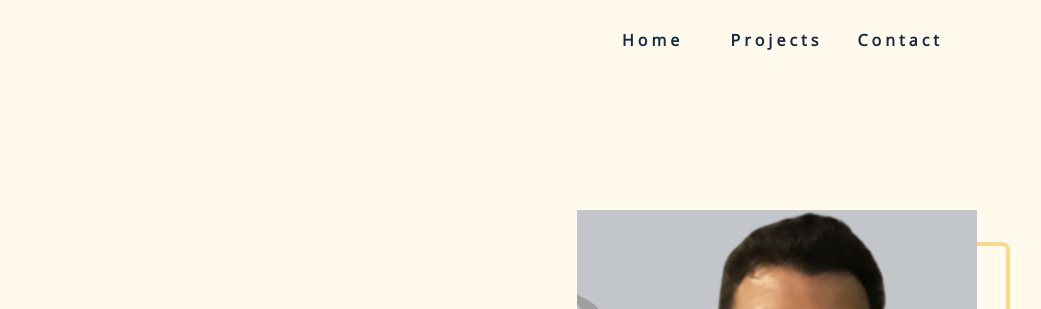
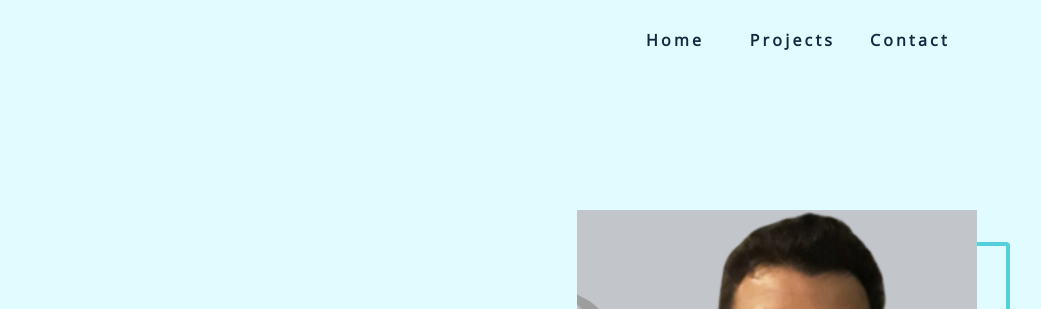
Before and after one commit to MehdiJarraya/MehdiJarrayaNewPortfolio, a website built with Parcel: page index.html in a window 1280 px wide. Shown: the top 309 px of the page, without its empty margins (155-1196 px from the left). Built offline with nearby package versions, Linux system fonts and the light colour scheme; animation ran at ten frames a second.

Commit message:
change video and colors

```diff
--- a/css/styles.scss
+++ b/css/styles.scss
@@ -18,40 +18,44 @@ Variables
 */
 :root {
   /* dark shades of primary color*/
-  --clr-primary-1: hsl(43, 86%, 17%);
-  --clr-primary-2: hsl(43, 77%, 27%);
-  --clr-primary-3: hsl(43, 72%, 37%);
-  --clr-primary-4: hsl(42, 63%, 48%);
-  /* primary/main color */
-  --clr-primary-5: hsl(42, 78%, 60%);
+  /* --clr-primary-1: hsl(43, 86%, 17%); */
+  --clr-primary-1: hsl(184, 91%, 17%);
+  --clr-primary-2: hsl(185, 84%, 25%);
+  --clr-primary-3: hsl(185, 81%, 29%);
+  --clr-primary-4: hsl(184, 77%, 34%);
+  --clr-primary-5: #2caeba;
   /* lighter shades of primary color */
-  --clr-primary-6: hsl(43, 89%, 70%);
-  --clr-primary-7: hsl(43, 90%, 76%);
-  --clr-primary-8: hsl(45, 86%, 81%);
-  --clr-primary-9: hsl(45, 90%, 88%);
-  --clr-primary-10: hsl(45, 100%, 96%);
+  --clr-primary-6: hsl(185, 57%, 50%);
+  --clr-primary-7: hsl(184, 65%, 59%);
+  --clr-primary-8: hsl(184, 80%, 74%);
+  --clr-primary-9: hsl(185, 94%, 87%);
+  --clr-primary-10: hsl(186, 100%, 94%);
   /* darkest grey - used for headings */
   --clr-grey-1: hsl(209, 61%, 16%);
-  --clr-grey-2: hsl(211, 39%, 23%);
   --clr-grey-3: hsl(209, 34%, 30%);
   --clr-grey-4: hsl(209, 28%, 39%);
   /* grey used for paragraphs */
   --clr-grey-5: hsl(210, 22%, 49%);
-  --clr-grey-6: hsl(209, 23%, 60%);
-  --clr-grey-7: hsl(211, 27%, 70%);
   --clr-grey-8: hsl(210, 31%, 80%);
   --clr-grey-9: hsl(212, 33%, 89%);
   --clr-grey-10: hsl(210, 36%, 96%);
+  --clr-green-dark: hsl(125, 67%, 35%);
+  --clr-red-dark: hsl(360, 67%, 44%);
+  --clr-red-light: hsl(360, 71%, 66%);
   --clr-white: #fff;
   --ff-primary: "Roboto", sans-serif;
   --ff-secondary: "Open Sans", sans-serif;
   --transition: all 0.3s linear;
-  --spacing: 0.25rem;
-  --radius: 0.5rem;
+  --spacing: 0.2rem;
+  --radius: 0.25rem;
   --light-shadow: 0 5px 15px rgba(0, 0, 0, 0.1);
   --dark-shadow: 0 5px 15px rgba(0, 0, 0, 0.2);
   --max-width: 1170px;
+  --fixed-width: 700px;
 }
+
+
+
 
 /*
 ===============
--- a/index.html
+++ b/index.html
@@ -310,7 +310,7 @@
   <!-- connect -->
   <section class="connect">
     <video controls autoplay muted loop poster="./images/project-4.jpeg" class="video-container">
-      <source src="./images/video (1).mp4" type="video/mp4" />
+      <source src="./images/video.mp4" type="video/mp4" />
       Sorry, your browser doesn't support embedded videos.
     </video>
     <div class="video-banner">
```
Also changed, not shown: css/styles.css, 1 other file.
